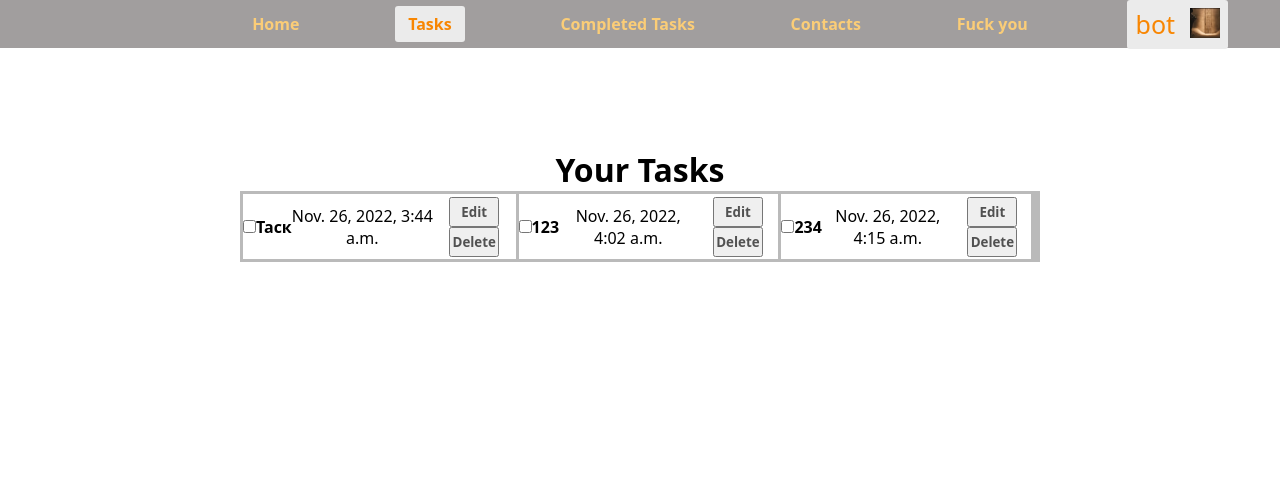
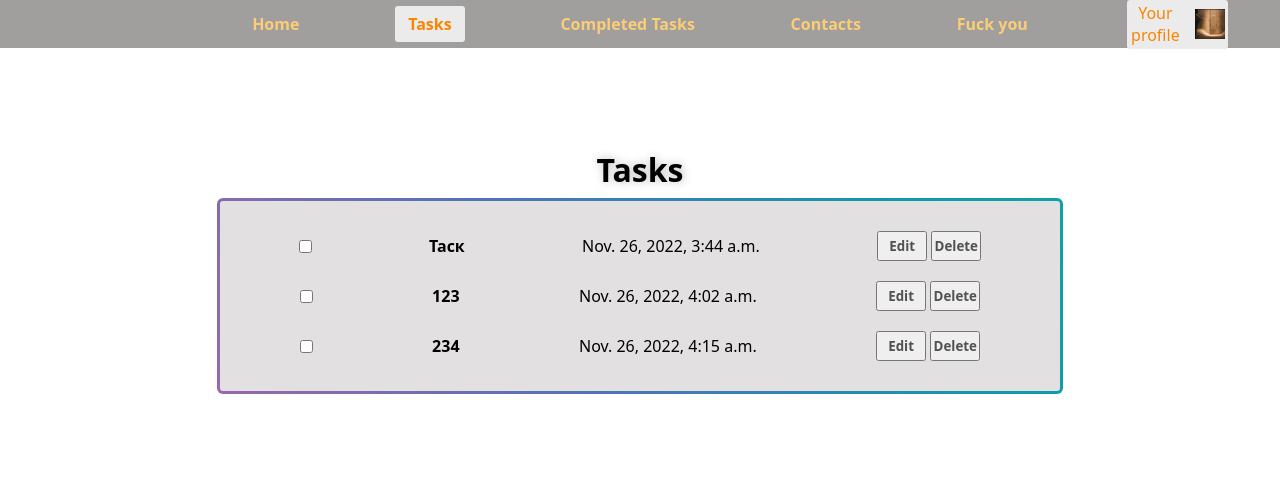
Before and after one commit to TimAny-W/shizohrenya, a Django app: page /tasks/ in a window 1280 px wide. Shown: the top 490 px of the page. Run offline with Django 4.2, Linux system fonts and the light colour scheme; a user stored in the database is signed in; data comes from the database, SQL or seed files in the repository; both versions use the stored data as it was after the commit.

Commit message:
Add files via upload

```diff
--- a/shizohrenya/tasks/static/tasks/css/base.css
+++ b/shizohrenya/tasks/static/tasks/css/base.css
@@ -50,8 +50,8 @@ li a {
     display: flex;
     justify-content: center;
     align-items: center;
-    font-weight: 500px;
-    font-size: 25px;
+    font-weight: 200px;
+    font-size: 16px;
     background-color: rgb(235, 235, 235);
     color:rgb(248, 134, 2);
     border-radius: 3px;
@@ -60,6 +60,8 @@ li a {
 
 }
 
+.user p {text-align: center;}
+
 .avatar {
     width: 30px;
     margin-left: 15px;
--- a/shizohrenya/tasks/static/tasks/css/tasks.css
+++ b/shizohrenya/tasks/static/tasks/css/tasks.css
@@ -6,25 +6,34 @@ a.tasks{
 }
 
 main {
+    display: flex;
+    justify-content: center;
+    flex-wrap: wrap;
+}
 
+.tasks-list {
+    padding: 20px;
+    height: auto;
+    margin-bottom: 100px;
+    margin-left: 100px;
+    margin-right: 100px;
+    width: 800px;
+    border-radius: 10px;
     display: flex;
     justify-content: center;
 }
 
-.tasks-list {
-    margin: 100px;
-    width: 800px;
+.overtask {
+    width: 100%;
 
-    text-align: center;
 }
 
-
 .task {
-    height: 65px;
+    width: 100%;
+    height: 50px;
     display: flex;
     justify-content: space-around;
     align-items: center;
-    border: 3px solid rgb(186, 186, 186);
 }
 
 button {
@@ -45,8 +54,54 @@ a {text-decoration: none;}
     padding: 7px 13px;
 }
 
-h2 {
+.title {
+    margin-top: 100px;
     margin-bottom: 10px;
-    margin-top: 10px;
+    width: 100%;
     text-align: center;
+    text-align: center;
+    text-shadow: rgb(186, 186, 185) 1px 0 10px;
 }
+
+#box {
+    display: flex;
+    align-items: center;
+    justify-content: center;
+    width: 400px;
+    height: 200px;
+    color: white;
+    font-family: 'Raleway';
+    font-size: 2.5rem;
+  }
+.gradient-border {
+--borderWidth: 3px;
+background: #e2e0e0;
+position: relative;
+border-radius: var(--borderWidth);
+}
+.gradient-border:after {
+content: '';
+position: absolute;
+top: calc(-1 * var(--borderWidth));
+left: calc(-1 * var(--borderWidth));
+height: calc(100% + var(--borderWidth) * 2);
+width: calc(100% + var(--borderWidth) * 2);
+background: linear-gradient(60deg, #f79533, #f37055, #ef4e7b, #a166ab, #5073b8, #1098ad, #07b39b, #6fba82);
+border-radius: calc(2 * var(--borderWidth));
+z-index: -1;
+animation: animatedgradient 3s ease alternate infinite;
+background-size: 300% 300%;
+}
+
+
+@keyframes animatedgradient {
+    0% {
+        background-position: 0% 50%;
+    }
+    50% {
+        background-position: 100% 50%;
+    }
+    100% {
+        background-position: 0% 50%;
+    }
+}
--- a/shizohrenya/tasks/templates/tasks/base.html
+++ b/shizohrenya/tasks/templates/tasks/base.html
@@ -25,7 +25,7 @@
             <div class="pustota">
                 <a href="{% url 'profile' user %}">
                     <div class="user">
-                        <span>{{ user }}</span>
+                        <span><p>Your profile</p></span>
                         <span class="avatar"><img src="{% static 'tasks/img/avatar_example.png' %}" alt=""></span>
                     </div>
                 </a>
--- a/shizohrenya/tasks/templates/tasks/task_list.html
+++ b/shizohrenya/tasks/templates/tasks/task_list.html
@@ -12,11 +12,10 @@ List of shit
 {% endblock %}
 
 {% block content %}
-
-    <div class="tasks-list">
-        <h1>Your Tasks</h1>
+    <div class="title"><h1>Tasks</h1></div>
+    <div class="tasks-list gradient-border">
             {% for task in object_list %}
-                <label>
+                <div class="overtask">
                     <div class="task">
                     {% if not task.is_completed %}
 
@@ -40,15 +39,14 @@ List of shit
                         </span>
                     </div>
                     {% endif %}
-                </label>
+                </div>
                 {% empty %}
 
                         <h2>Nothing is here...</h2>
                         <div class="add">
                             <a class="create" href="{% url 'task-create' %}">Create task</a>
                         </div>
-
-            {% endfor %}
+                {% endfor %}
     </div>
 
 {% endblock %}
```
Also changed, not shown: shizohrenya/db.sqlite3.
